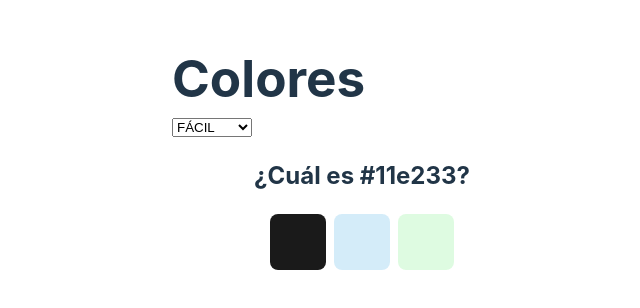
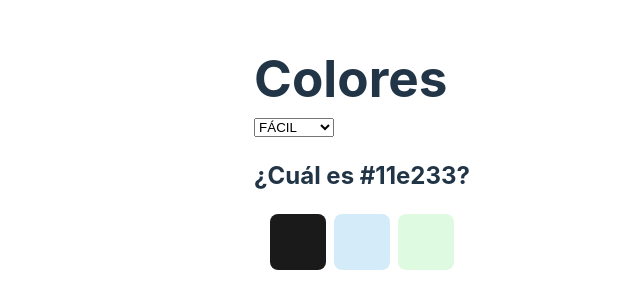
Before and after one commit to Gonzalo-e-Sosa/Desafio-Colores, a React (Vite) app: page / in a window 1280 px wide. Shown: the part 240-548 px from the top of the page, without its empty margins (278-918 px from the left). Built offline with nearby package versions, Linux system fonts and the light colour scheme.

Commit message:
Added position to main

```diff
--- a/src/App.css
+++ b/src/App.css
@@ -6,7 +6,8 @@
 }
 
 main {
-  min-width: 380px;
+  position: relative;
+  transition: width 300ms ease;
 }
 
 h1 {
```
